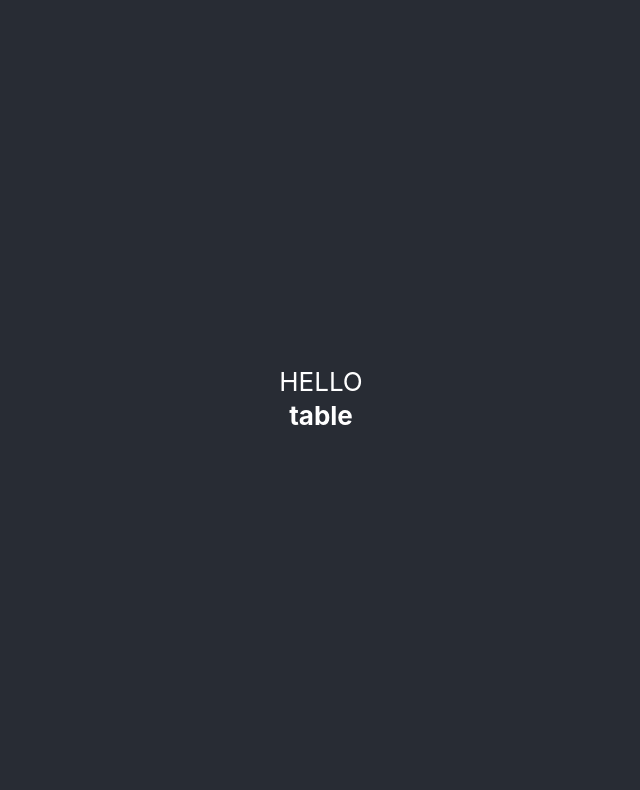
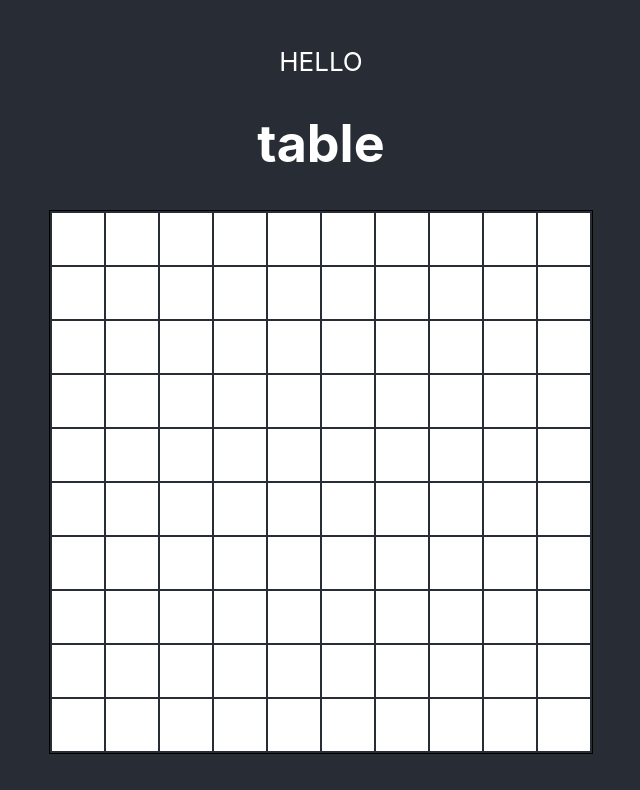
Before and after one commit to EmmaMunley/PathFindingVisualizer, a React (Create React App) app: page / in a window 1280 px wide. Shown: the top 790 px of the page, without its empty margins (319-959 px from the left). Built offline with nearby package versions, Linux system fonts and the light colour scheme.

Commit message:
rendering table

```diff
--- a/src/components/Grid.tsx
+++ b/src/components/Grid.tsx
@@ -12,21 +12,22 @@ class Grid extends React.Component<Props, State> {
   render() {
     const { nodes } = this.props;
     return (
+      <React.Fragment>
+        <h1>table</h1>
         <table>
-        <th>table</th>
           <tbody>
             {// map each row
             nodes.map((row: NodeInterface[], i: number) => (
               <tr key={i}>
                 {// map each node
                 row.map((node: NodeInterface, j: number) => (
-                <td>hi</td>
-                // <Node {...node} />
+                  <Node {...node} />
                 ))}
               </tr>
             ))}
           </tbody>
         </table>
+      </React.Fragment>
     );
   }
 }
--- a/src/components/Node.tsx
+++ b/src/components/Node.tsx
@@ -9,11 +9,10 @@ interface Props {
 }
 
 //must pass in all the props
-
 const Node: React.FC<Props> = (props: Props) => {
   // props.col
-  console.log('Node');
-  return <td key={`x:${props.row},y:${props.col}`}>hi</td>;
+
+  return <td key={`x:${props.row},y:${props.col}`}>''</td>;
 };
 
 export default Node;
--- a/src/components/PathFinder.tsx
+++ b/src/components/PathFinder.tsx
@@ -10,32 +10,30 @@ interface State {
 const ROW = 10;
 const COL = 10;
 
-const START_NODE_ROW = 10;
-const START_NODE_COL = 15;
-const FINISH_NODE_ROW = 10;
-const FINISH_NODE_COL = 35;
+// const START_NODE_ROW = 10;
+// const START_NODE_COL = 15;
+// const FINISH_NODE_ROW = 10;
+// const FINISH_NODE_COL = 35;
 
 class PathFinder extends React.Component<Props, State> {
   state: State = {
-    nodes: [],
+    nodes: this.createGrid(ROW, COL),
   };
 
   constructor(props: Props) {
     super(props);
-    const nodes = this.createGrid();
-    this.setState({ nodes });
+    // const nodes = this.createGrid(ROW, COL);
+    // this.setState({ nodes });
   }
 
-  createGrid(): NodeInterface[][] {
+  createGrid(row: number, col: number): NodeInterface[][] {
     const nodes: NodeInterface[][] = [];
     for (let i = 0; i < ROW; i++) {
-      // this is what we'll be adding to nodes, after we populate it
       const row: NodeInterface[] = [];
       for (let j = 0; j < COL; j++) {
         const node: NodeInterface = {
           row: i,
           col: j,
-          // tbd, i dont know if i agree that you need these in this way
           isFinish: false,
           isStart: false,
         };
@@ -55,6 +53,8 @@ class PathFinder extends React.Component<Props, State> {
 
   render() {
     const { nodes } = this.state;
+    console.log(this.state);
+    console.log(this.createGrid(ROW, COL));
 
     return <Grid nodes={nodes} />;
   }
--- a/src/index.css
+++ b/src/index.css
@@ -11,3 +11,14 @@ code {
   font-family: source-code-pro, Menlo, Monaco, Consolas, 'Courier New',
     monospace;
 }
+
+table {
+  border: 1px solid black;
+}
+
+td {
+  height: 50px;
+  width: 50px;
+  background-color: white;
+  transition: background-color 0.5s ease;
+}
--- a/src/interfaces/NodeInterface.ts
+++ b/src/interfaces/NodeInterface.ts
@@ -1,6 +1,7 @@
 export default interface NodeInterface {
   col: number;
   row: number;
-  isStart: boolean;
-  isFinish: boolean;
+  isStart?: boolean;
+  isFinish?: boolean;
+  isVisited?: boolean;
 }
```
Lines whose indentation alone changed are shown as unchanged.
